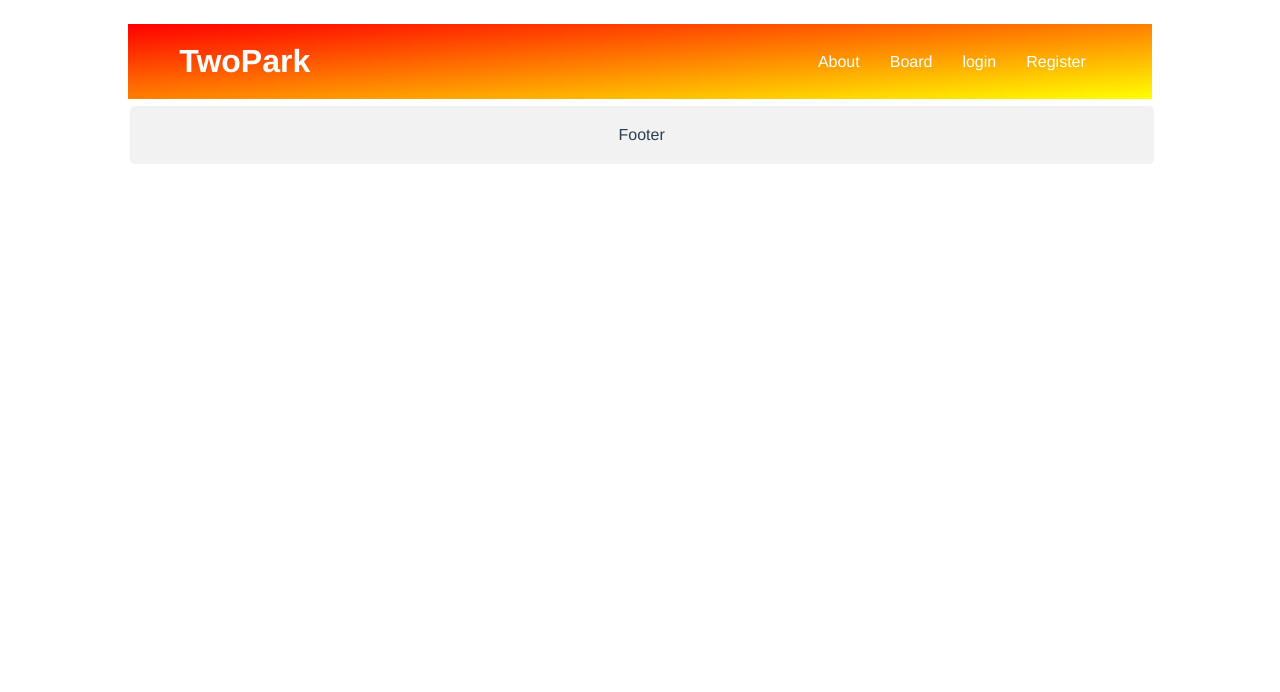
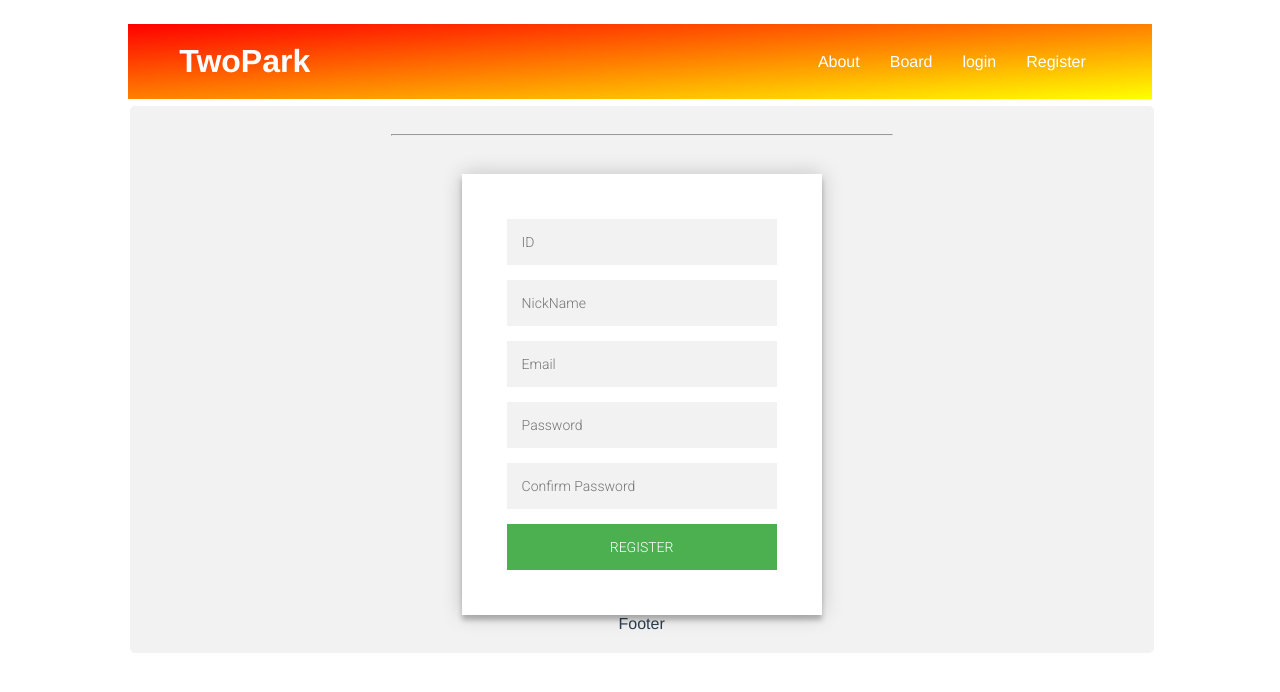
Before and after one commit to Dyrandy/TwoPark, a Vue app in the folder tp_frontend/: page /register in a window 1280 px wide. Shown: the top 692 px of the page. Built offline with nearby package versions, Linux system fonts and the light colour scheme.

Commit message:
added register router

```diff
--- a/tp_frontend/src/components/Header.vue
+++ b/tp_frontend/src/components/Header.vue
@@ -7,7 +7,7 @@
           <li><a href="">About</a></li>
           <li><a href="./board">Board</a></li>
           <li><a href="">login</a></li>
-          <li><a href="">Register</a></li>
+          <li><a href="./register">Register</a></li>
         </ul>
       </nav>
     </div>
--- a/tp_frontend/src/components/register/register.vue
+++ b/tp_frontend/src/components/register/register.vue
@@ -1,23 +1,29 @@
 <template>
-<!--  <div align="center" id="title" v-bind:style="styleVue">-->
-<!--&lt;!&ndash;    {{ title }}&ndash;&gt;-->
-<!--  </div>-->
+<div>
+  <div align="center" id="title" v-bind:style="styleVue">
+    {{ title }}
+  </div>
   <hr width="500px">
-<!--  <div class="register-page">-->
-<!--    <div class="form" id="check">-->
-<!--      <input type="text" v-model="id" placeholder="ID">-->
-<!--      <input type="text" v-model="nickname" placeholder="NickName">-->
-<!--      <input type="email" v-model="email" placeholder="Email">-->
-<!--      <input type="password" v-model="pw"placeholder="Password">-->
-<!--      <input type="password" v-model="repw" placeholder="Confirm Password">-->
-<!--      <button v-on:click="check">Register</button>-->
-<!--    </div>-->
-<!--  </div>-->
+  <div class="register-page">
+    <div class="form" id="check">
+      <input type="text" v-model="id" placeholder="ID">
+      <input type="text" v-model="nickname" placeholder="NickName">
+      <input type="email" v-model="email" placeholder="Email">
+      <input type="password" v-model="pw"placeholder="Password">
+      <input type="password" v-model="repw" placeholder="Confirm Password">
+      <button v-on:click="check()">Register</button>
+    </div>
+  </div>
+</div>
 </template>
 
 <script>
     export default {
         name : 'register'
+     }
+
+     function check(){
+        alert(1);
      }
     // // Title Tag
     // var title_style = new Vue({
--- a/tp_frontend/src/router/index.js
+++ b/tp_frontend/src/router/index.js
@@ -1,6 +1,7 @@
 import Vue from 'vue'
 import Router from 'vue-router'
 import boardList from '@/components/board/boardList.vue'
+import register from '@/components/register/register.vue'
 
 Vue.use(Router)
 
@@ -11,6 +12,11 @@ export default new Router({
       path: '/board',
       name: 'boardList',
       component: boardList
+    },
+    {
+      path: '/register',
+      name: 'register',
+      component: register
     }
   ]
 })
```
